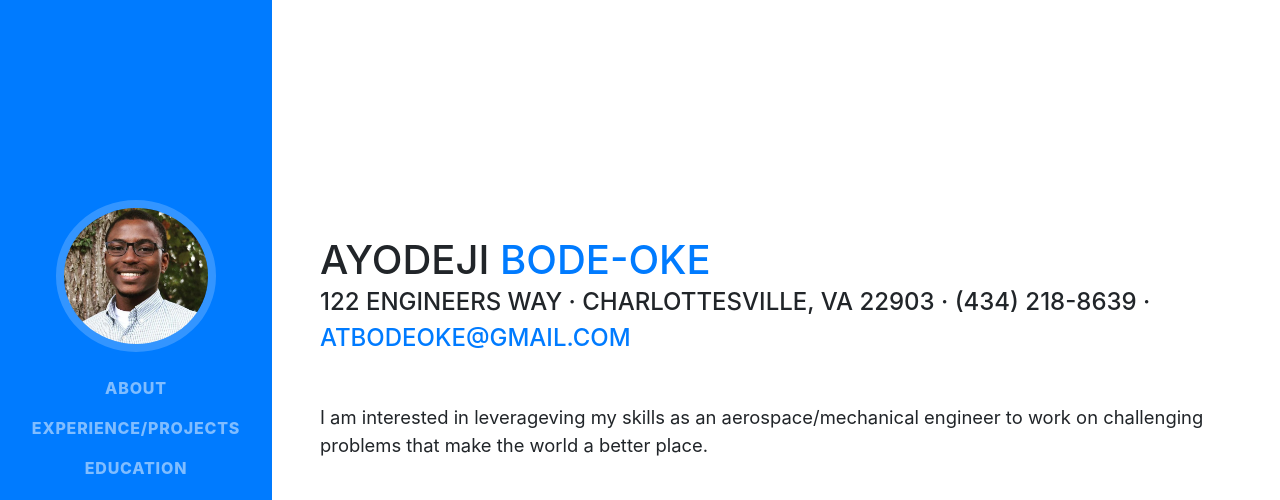
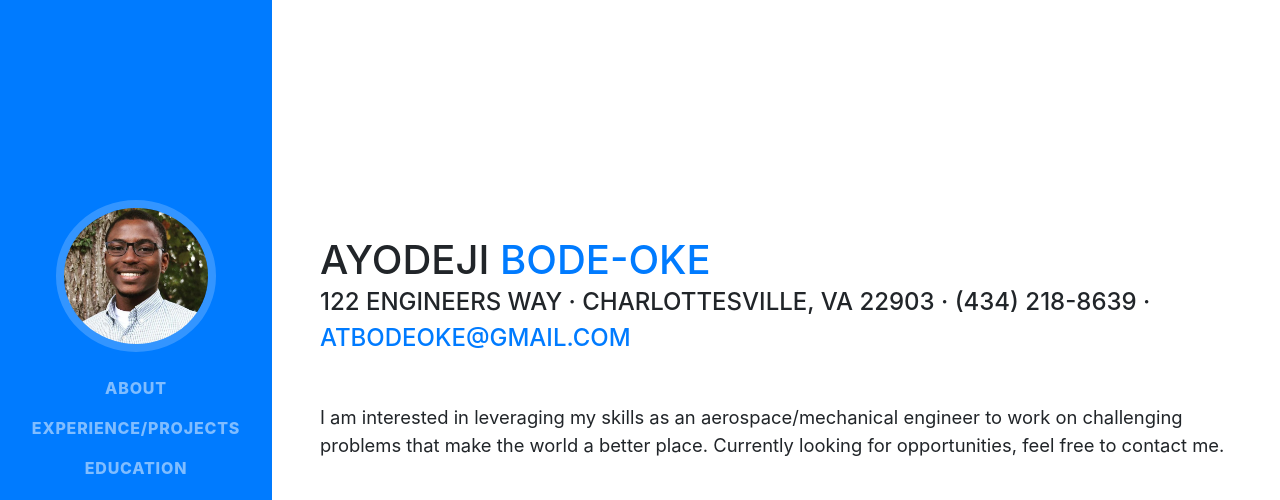
Before and after one commit to atb5dc/deji-website-new, a website with bundled scripts: page index.html in a window 1280 px wide. Shown: the top 500 px of the page. Built offline with nearby package versions, Linux system fonts and the light colour scheme; a web font is replaced by a local one.

Commit message:
fixed typo

```diff
--- a/index.html
+++ b/index.html
@@ -69,7 +69,7 @@
           <div class="subheading mb-5">122 Engineers way · Charlottesville, VA 22903 · (434) 218-8639 ·
             <a href="mailto:atbodeoke@gmail.com">atbodeoke@gmail.com</a>
           </div>
-          <p class="lead mb-5"> I am interested in leverageving my skills as an aerospace/mechanical engineer to work on challenging problems that make the world a better place. </p>
+          <p class="lead mb-5"> I am interested in leveraging my skills as an aerospace/mechanical engineer to work on challenging problems that make the world a better place. Currently looking for opportunities, feel free to contact me.</p>
           <div class="social-icons">
               <a href="https://www.linkedin.com/in/ayodeji-bode-oke-29a35536/"><i class="fab fa-linkedin-in"></i></a>
 			  <a href="img/bode-oke_resume.pdf" > <i class="fa fa-file" aria-hidden="true"></i> </a>
```
Also changed, not shown: 1 other file.
